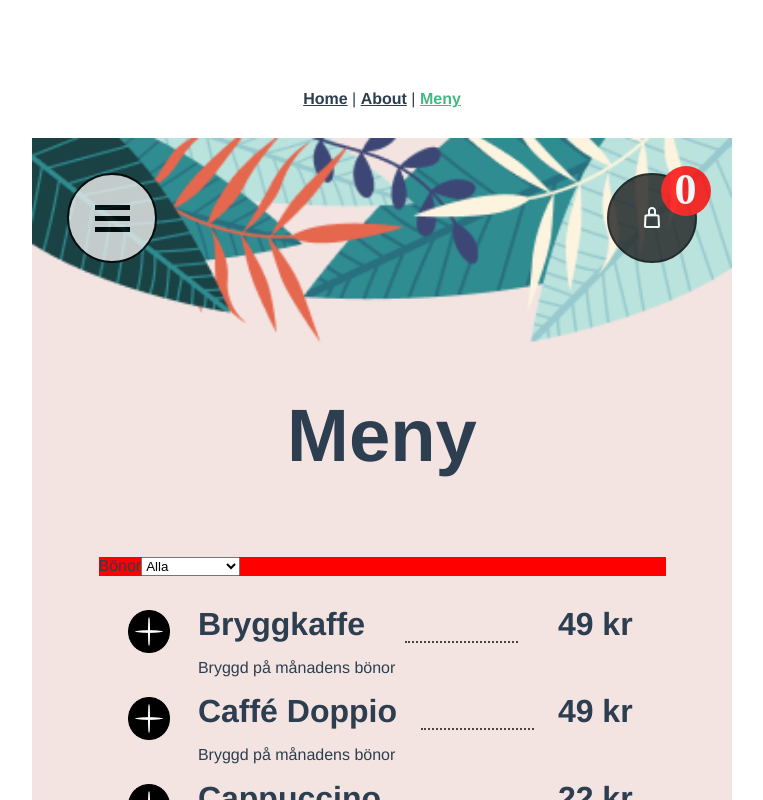
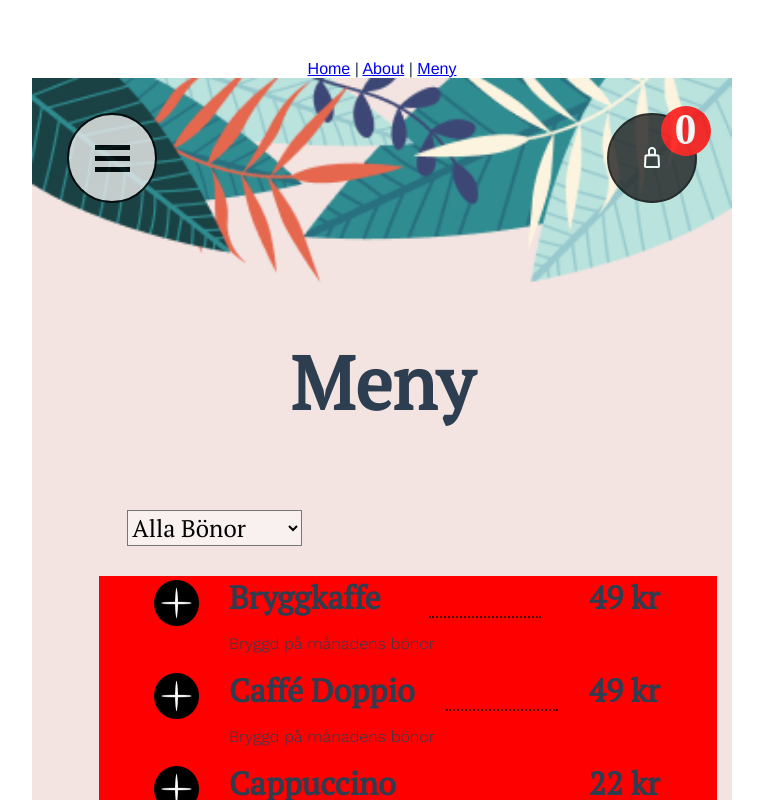
Before and after one commit to FelixGrahn/Airbean, a Vue app in the folder airbeanmap/: page /Meny in a window 1280 px wide. Shown: the top 800 px of the page, without its empty margins (258-1021 px from the left). Built offline with nearby package versions, Linux system fonts and the light colour scheme.

Commit message:
added pushing for orders, fixed some css issues

```diff
--- a/airbeanmap/src/App.vue
+++ b/airbeanmap/src/App.vue
@@ -47,6 +47,17 @@ export default {
 </script>
 
 <style>
+@import url('https://fonts.googleapis.com/css2?family=PT+Serif&display=swap');
+@import url('https://fonts.googleapis.com/css2?family=Work+Sans:wght@300&display=swap');
+
+
+:root {
+--hfont: 'PT Serif', serif;
+--brodtext: 'Work Sans', sans-serif;
+--minheight: 1000px;
+}
+
+
 .bottomImg {
   background-image: url("./assets/footer-leaf.png");
   background-repeat: no-repeat;
@@ -88,16 +99,4 @@ export default {
   margin-right:auto;
 }
 
-#nav {
-  padding: 30px;
-}
-
-#nav a {
-  font-weight: bold;
-  color: #2c3e50;
-}
-
-#nav a.router-link-exact-active {
-  color: #42b983;
-}
 </style>
--- a/airbeanmap/src/main.js
+++ b/airbeanmap/src/main.js
@@ -5,73 +5,9 @@ import store from "./store";
 
 Vue.config.productionTip = false;
 
-/* new Vue({
-  render: h => h(App),
-}).$mount('#app') */
 
 new Vue({
   router,
   store,
-
-  // created: {
-  //   //router
-
-  // },
-
-  data: function() {
-    return {
-      sortiment: [
-        {
-          name: "Bryggkaffe",
-          price: 49,
-          desc: "Bryggd på månadens bönor",
-          amount: 0,
-          type: "medium",
-          info:"Bryggkaffe är en tradition som huvudsakligen växt fram i norra Europa och Nordamerika. Malningsgraden på kaffepulvret är generellt grövre än för bryggning av espresso eller moka. Det har samma funktion som för dessa på så sätt att malningsgraden påverkar bryggtiden för kaffet och behöver anpassas efter storlek på bryggaren."
-        },
-        {
-          name: "Caffé Doppio",
-          price: 49,
-          desc: "Bryggd på månadens bönor",
-          amount: 0,
-          type: "dark",
-          info: "Caffè Doppio är kaffe som bryggs på en espressomaskin. Det är dubbel mängd kaffe i både mängd råvara och färdig dryck jämfört med enkel espresso.",
-        },
-        {
-          name: "Cappuccino",
-          price: 22,
-          desc: "Bryggd på månadens bönor",
-          amount: 0,
-          type: "light",
-          info: "Cappuccino är kaffe som bryggs på en espressomaskin med skummad mjölk. Mjölken gör kaffet mjukare och sötare och serveras då med en enkel espresso som bas. ",
-        },
-        {
-          name: "Latte Macchiato",
-          price: 49,
-          desc: "Bryggd på månadens bönor",
-          amount: 0,
-          type: "dark",
-          info: "Latte macchiato är väl skummad mjölk som fläckas med kaffe som bryggs på en espressomaskin.",
-        },
-        {
-          name: "Kaffe Latte",
-          price: 56,
-          desc: "Bryggd på månadens bönor",
-          amount: 0,
-          type: "light",
-          info: "Caffè latte är kaffe som bryggs på en espressomaskin med ångvärmd mjölk. Mjölken gör kaffet mjukare och sötare.",
-        },
-        {
-          name: "Cortado",
-          price: 49,
-          desc: "Bryggd på månadens bönor",
-          amount: 0,
-          type: "dark",
-          info: "Cortado är en spansk kaffedryck som görs med måtten 50/50. Lika mycket espressokaffe som mjölk. Serveras traditionellt i ett litet glas. Ordet cortado kommer från det spanska verbet cortar, som betyder att skära. Med det menar man egentligen att man minskar syrligheten från kaffet genom att spä ut den med lite mjölk.",
-        },
-      ],
-    };
-  },
-
   render: (h) => h(App),
 }).$mount("#app");
--- a/airbeanmap/src/store/index.js
+++ b/airbeanmap/src/store/index.js
@@ -12,6 +12,56 @@ export default new Vuex.Store({
       {name: "Mega-kaffe", price: 138, amount: 1},
       */
     ],
+    sortiment: [
+      {
+        name: "Bryggkaffe",
+        price: 49,
+        desc: "Bryggd på månadens bönor",
+        amount: 0,
+        type: "medium",
+        info:"Bryggkaffe är en tradition som huvudsakligen växt fram i norra Europa och Nordamerika. Malningsgraden på kaffepulvret är generellt grövre än för bryggning av espresso eller moka. Det har samma funktion som för dessa på så sätt att malningsgraden påverkar bryggtiden för kaffet och behöver anpassas efter storlek på bryggaren."
+      },
+      {
+        name: "Caffé Doppio",
+        price: 49,
+        desc: "Bryggd på månadens bönor",
+        amount: 0,
+        type: "dark",
+        info: "Caffè Doppio är kaffe som bryggs på en espressomaskin. Det är dubbel mängd kaffe i både mängd råvara och färdig dryck jämfört med enkel espresso.",
+      },
+      {
+        name: "Cappuccino",
+        price: 22,
+        desc: "Bryggd på månadens bönor",
+        amount: 0,
+        type: "light",
+        info: "Cappuccino är kaffe som bryggs på en espressomaskin med skummad mjölk. Mjölken gör kaffet mjukare och sötare och serveras då med en enkel espresso som bas. ",
+      },
+      {
+        name: "Latte Macchiato",
+        price: 49,
+        desc: "Bryggd på månadens bönor",
+        amount: 0,
+        type: "dark",
+        info: "Latte macchiato är väl skummad mjölk som fläckas med kaffe som bryggs på en espressomaskin.",
+      },
+      {
+        name: "Kaffe Latte",
+        price: 56,
+        desc: "Bryggd på månadens bönor",
+        amount: 0,
+        type: "light",
+        info: "Caffè latte är kaffe som bryggs på en espressomaskin med ångvärmd mjölk. Mjölken gör kaffet mjukare och sötare.",
+      },
+      {
+        name: "Cortado",
+        price: 49,
+        desc: "Bryggd på månadens bönor",
+        amount: 0,
+        type: "dark",
+        info: "Cortado är en spansk kaffedryck som görs med måtten 50/50. Lika mycket espressokaffe som mjölk. Serveras traditionellt i ett litet glas. Ordet cortado kommer från det spanska verbet cortar, som betyder att skära. Med det menar man egentligen att man minskar syrligheten från kaffet genom att spä ut den med lite mjölk.",
+      },
+    ],
     userlist: [
       {
         username: "Tom Hanks",
@@ -19,19 +69,10 @@ export default new Vuex.Store({
         password: "123",
         history: [
           {
-            ordernum: "7367373647",
-            orderdate: "20/20/20",
-            ordersum: 333,
-          },
-          {
-            ordernum: "8r9090e3",
-            orderdate: "21/21/21",
-            ordersum: 55,
-          },
-          {
-            ordernum: "9898989385",
-            orderdate: "19/10/05",
-            ordersum: 87,
+            ordernum: "",
+            orderdate: "",
+            ordersum: 0,
+            myitems: [],
           },
         ],
       },
@@ -41,19 +82,10 @@ export default new Vuex.Store({
         password: "345",
         history: [
           {
-            ordernum: "8t498985",
-            orderdate: "13/13/14",
-            ordersum: 22,
-          },
-          {
-            ordernum: "459588959",
-            orderdate: "09/09/09",
-            ordersum: 777,
-          },
-          {
-            ordernum: "9934483483",
-            orderdate: "12/12/12",
-            ordersum: 999,
+            ordernum: "",
+            orderdate: "",
+            ordersum: 0,
+            myitems: [],
           },
         ],
       },
@@ -63,9 +95,10 @@ export default new Vuex.Store({
         password: "123456789",
         history: [
           {
-            ordernum: "HJDHGHGJGDHGJ",
-            orderdate: "1/1/1",
-            ordersum: 66,
+            ordernum: "",
+            orderdate: "",
+            ordersum: 0,
+            myitems: [],
           },
         ],
       },
@@ -136,6 +169,10 @@ export default new Vuex.Store({
         state.orders.push({ name: param.name, price: param.price, amount: 1 });
       }
     },
+    pushNewOrder: function(state, payload) {
+        state.userlist[state.useractive].history.unshift(payload);
+        state.orders=[];
+    },
     loginfromlocal: function(state, payload) {
       state.loggedin = true;
       state.useractive = payload;
--- a/airbeanmap/src/views/Landing.vue
+++ b/airbeanmap/src/views/Landing.vue
@@ -37,5 +37,6 @@ export default {
 .Logo2 {
 justify-self: center;
 align-self: center;
+cursor:pointer;
 }
 </style>
--- a/airbeanmap/src/views/Meny.vue
+++ b/airbeanmap/src/views/Meny.vue
@@ -7,73 +7,33 @@
 
         <form class="filterform">
 
-            <label for="filter">Bönor</label>
             <select @change="beanfilter(message)" v-model="message">
-            <option value="all" selected>Alla</option>
-            <option value="light">Lättrostad</option>
-            <option value="medium">Mellanrostad</option>
-            <option value="dark">Mörkrostad</option>
+            <option value="all" selected>Alla Bönor</option>
+            <option value="light">Lättrostade</option>
+            <option value="medium">Mellanrostade</option>
+            <option value="dark">Mörkrostade</option>
             </select>
 
         </form>
 
-        <div class="orderinfo" v-for="(kaffe, index) of this.$root.$data.sortiment" :key="index">
+        <div class="minheight">
+
+        <div class="orderinfo" v-for="(kaffe, index) of this.$store.state.sortiment" :key="index">
           <div v-if="hideshow(index)" class="orderinfo_inner">
           <div class="addtocartclass">
-          <img class="imgadd" v-on:click="placeorder($root.$data.sortiment[index])" src="../assets/addtocart.png" />
+          <img class="imgadd" v-on:click="placeorder($store.state.sortiment[index])" src="../assets/addtocart.png" />
           </div>
           <div class="textspecific">
-            <h1 @click="merInfo(index)" class="h1-link">{{$root.$data.sortiment[index].name}}</h1><div class="dots"></div><h1>{{$root.$data.sortiment[index].price}} kr</h1>
-            <p>{{$root.$data.sortiment[index].desc}}</p>
-            <p v-if="index == showruta" class="info">{{$root.$data.sortiment[index].info}}</p>
+            <h1 @click="merInfo(index)" class="h1-link">{{$store.state.sortiment[index].name}}</h1><div class="dots"></div>
+            <h1>{{$store.state.sortiment[index].price}} kr</h1>
+            <p>{{$store.state.sortiment[index].desc}}</p>
+            <p v-if="index == showruta" class="info">{{$store.state.sortiment[index].info}}</p>
           </div>
           </div>
         </div>
 
-        <!--
-        <div class="orderinfo">
-          <img class="addtocartclass" v-on:click="placeorder(1, 'Bryggkaffe', 49)" src="../assets/addtocart.png" />
-          <div class="textspecific">
-            <h1>Bryggkaffe.................. 49 kr</h1>
-            <p>Bryggd på månadens bönor</p>
-          </div>
         </div>
-        <div class="orderinfo">
-          <img class="addtocartclass" v-on:click="placeorder(2, 'Ceffé Doppio', 49)" src="../assets/addtocart.png" />
-          <div class="textspecific">
-            <h1>Ceffé Doppio............... 49 kr</h1>
-            <p>Bryggd på månadens bönor</p>
-          </div>
-        </div>
-        <div class="orderinfo">
-          <img class="addtocartclass" v-on:click="placeorder(3, 'Cappuccino', 49)" src="../assets/addtocart.png" />
-          <div class="textspecific">
-            <h1>Cappuccino.................. 49 kr</h1>
-            <p>Bryggd på månadens bönor</p>
-          </div>
-        </div>
-        <div class="orderinfo">
-          <img class="addtocartclass" v-on:click="placeorder(4, 'Latte Macchiato', 49)" src="../assets/addtocart.png" />
-          <div class="textspecific">
-            <h1>Latte Macchiato............ 49 kr</h1>
-            <p>Bryggd på månadens bönor</p>
-          </div>
-        </div>
-        <div class="orderinfo">
-          <img class="addtocartclass" v-on:click="placeorder(5, 'Kaffe Latte', 49)" src="../assets/addtocart.png" />
-          <div class="textspecific">
-            <h1>Kaffe Latte.................. 49 kr</h1>
-            <p>Bryggd på månadens bönor</p>
-          </div>
-        </div>
-        <div class="orderinfo">
-          <img class="addtocartclass" v-on:click="placeorder(6, 'Cortado', 39)" src="../assets/addtocart.png" />
-          <div class="textspecific">
-            <h1>Cortado.................. 39 kr</h1>
-            <p>Bryggd på månadens bönor</p>
-          </div>
-        </div>
-       -->
+
       </div>
 
     </div>
@@ -96,12 +56,12 @@ export default {
   methods: {
         hideshow(param) {
           let show=false;
-          if (this.$root.$data.sortiment[param].type == this.message || this.message == "all") {show=true;}
+          if (this.$store.state.sortiment[param].type == this.message || this.message == "all") {show=true;}
           return show;
         },
         beanfilter(param) {
           let show=false;
-          this.$root.$data.sortiment.forEach((item) => {
+          this.$store.state.sortiment.forEach((item) => {
           show=false;
               if (param == "all" || item.type == param) {show=true;}
           });
@@ -134,28 +94,31 @@ export default {
 
 <style scoped>
 
+h1 {
+  font-family:var(--hfont);
+}
+p {
+  font-family:var(--brodtext);
+}
+
 .filterform {
   display:flex;
   width:90%;
   height:auto;
-  background-color:red;
   margin: 30px auto;
+}
+
+select {
+  font-family:var(--hfont);
+  font-size:1.5em;
+  background-color:rgba(255,255,255,0.5);
+  margin-left:1.2em;
 }
 
 .Breadview {
   background-color: #f3e4e1;
   width: 100%;
-
-    /* background-color: #0e927d;
-    height: 1080px;
-    width: 100%;
-    margin: 0%;
-    padding: 0%;
-    display: flex;
-    justify-content: space-evenly;
-    position: relative;
-    z-index: -2; */
-
+  min-height:var(--minheight);
 }
 
 
@@ -184,10 +147,19 @@ export default {
   justify-content: center;
   flex-flow: column;
 }
+.minheight {
+  min-height:600px;
+  padding:0;
+  width:90%;
+  margin:0;
+  background-color:blue;
+}
 .orderinfo {
 display: flex;
 align-self: flex-start;
 padding: 0 0 0 9%;
+width:100%;
+background-color:red;
 }
 .orderinfo_inner {
 display: flex;
@@ -261,9 +233,11 @@ padding:0;
 }
 .info {
   background-color: white;
+  font-weight:600;
+  line-height:1.5em;
+  color:black;
   width: 90%;
   border: 2px solid black;
-  min-height: 90px;
   padding: 10px;
   text-align:left;
 }
--- a/airbeanmap/src/views/Status.vue
+++ b/airbeanmap/src/views/Status.vue
@@ -65,6 +65,7 @@ export default {
 <style>
 .StatusMain {
   background-color: orangered;
+  color:white;
   height: 1080px;
   width: 100%;
   margin: 0%;
```
Also changed, not shown: airbeanmap/src/components/Cart.vue (+17 -13 lines), airbeanmap/src/components/ProfileOverlay.vue (+0 -24 lines), airbeanmap/src/views/Profile.vue (+61 -6 lines).
